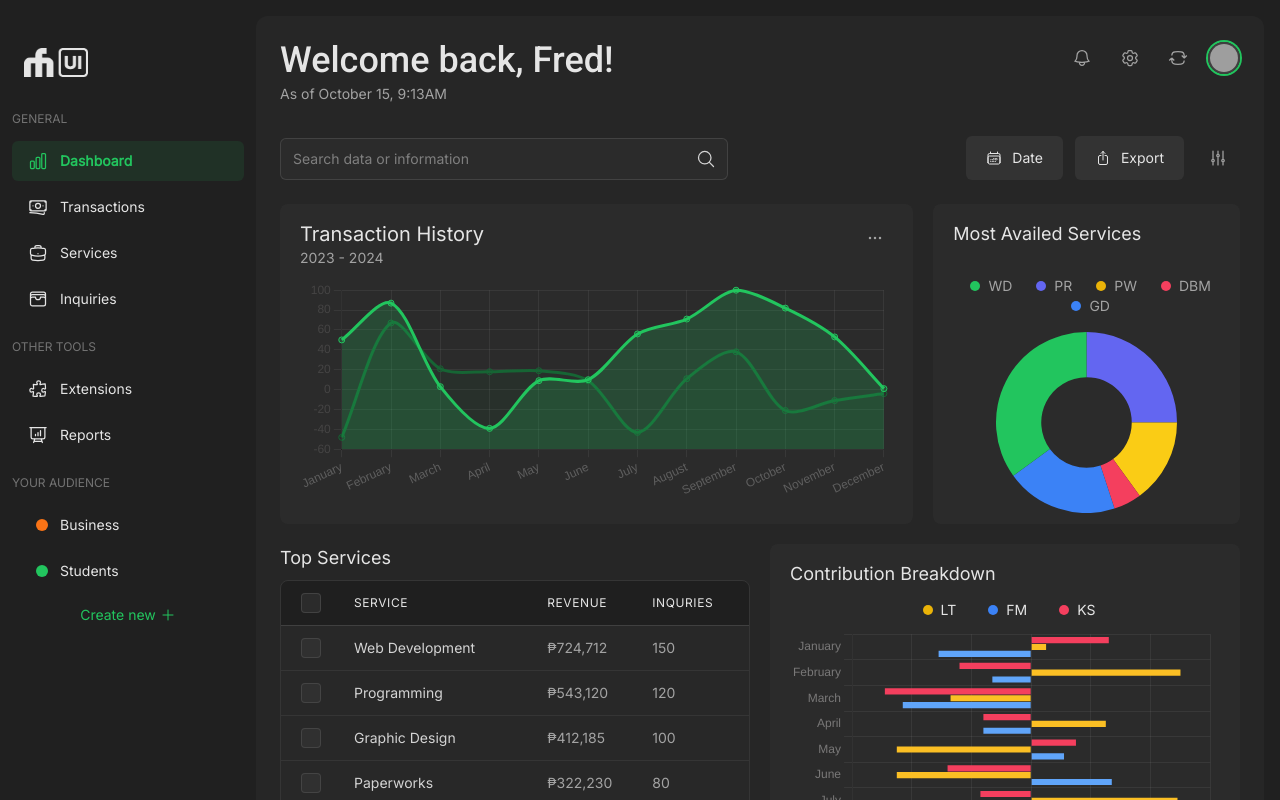
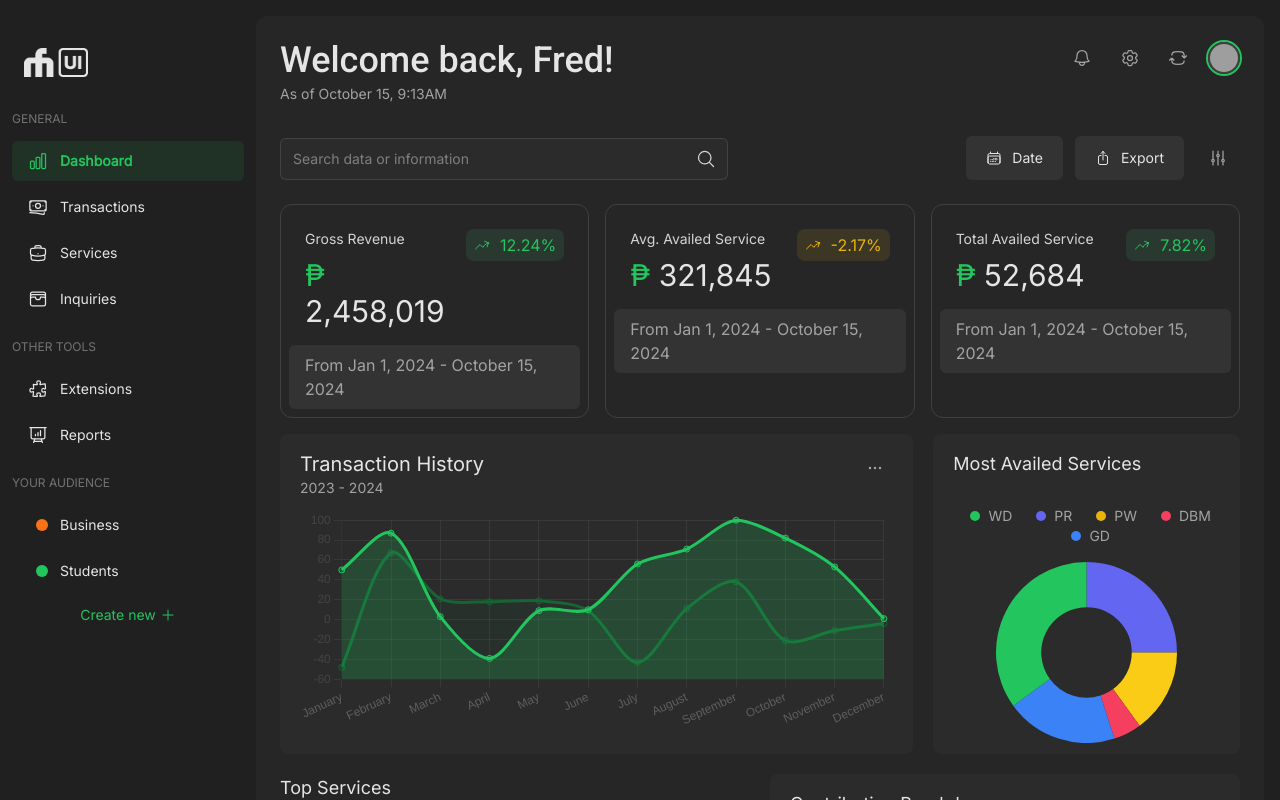
Before and after one commit to fwedwicc/FM-DailyUI, a React (Vite) app: page /#/day18 in a window 1280 px wide. Shown: the top 800 px of the page. Built offline with nearby package versions, Linux system fonts and the light colour scheme; grey boxes are pictures that could not be loaded; what @codaworks/react-glow would draw is missing.

Commit message:
"Updated Day18 component: added key to button, added new computations section with grid layout and containers"

```diff
--- a/src/pages/Day18.jsx
+++ b/src/pages/Day18.jsx
@@ -408,8 +408,8 @@ const Day18 = () => {
                   "M14.857 17.082a23.848 23.848 0 0 0 5.454-1.31A8.967 8.967 0 0 1 18 9.75V9A6 6 0 0 0 6 9v.75a8.967 8.967 0 0 1-2.312 6.022c1.733.64 3.56 1.085 5.455 1.31m5.714 0a24.255 24.255 0 0 1-5.714 0m5.714 0a3 3 0 1 1-5.714 0",
                   ['M9.594 3.94c.09-.542.56-.94 1.11-.94h2.593c.55 0 1.02.398 1.11.94l.213 1.281c.063.374.313.686.645.87.074.04.147.083.22.127.325.196.72.257 1.075.124l1.217-.456a1.125 1.125 0 0 1 1.37.49l1.296 2.247a1.125 1.125 0 0 1-.26 1.431l-1.003.827c-.293.241-.438.613-.43.992a7.723 7.723 0 0 1 0 .255c-.008.378.137.75.43.991l1.004.827c.424.35.534.955.26 1.43l-1.298 2.247a1.125 1.125 0 0 1-1.369.491l-1.217-.456c-.355-.133-.75-.072-1.076.124a6.47 6.47 0 0 1-.22.128c-.331.183-.581.495-.644.869l-.213 1.281c-.09.543-.56.94-1.11.94h-2.594c-.55 0-1.019-.398-1.11-.94l-.213-1.281c-.062-.374-.312-.686-.644-.87a6.52 6.52 0 0 1-.22-.127c-.325-.196-.72-.257-1.076-.124l-1.217.456a1.125 1.125 0 0 1-1.369-.49l-1.297-2.247a1.125 1.125 0 0 1 .26-1.431l1.004-.827c.292-.24.437-.613.43-.991a6.932 6.932 0 0 1 0-.255c.007-.38-.138-.751-.43-.992l-1.004-.827a1.125 1.125 0 0 1-.26-1.43l1.297-2.247a1.125 1.125 0 0 1 1.37-.491l1.216.456c.356.133.751.072 1.076-.124.072-.044.146-.086.22-.128.332-.183.582-.495.644-.869l.214-1.28Z', 'M15 12a3 3 0 1 1-6 0 3 3 0 0 1 6 0Z'],
                   "M19.5 12c0-1.232-.046-2.453-.138-3.662a4.006 4.006 0 0 0-3.7-3.7 48.678 48.678 0 0 0-7.324 0 4.006 4.006 0 0 0-3.7 3.7c-.017.22-.032.441-.046.662M19.5 12l3-3m-3 3-3-3m-12 3c0 1.232.046 2.453.138 3.662a4.006 4.006 0 0 0 3.7 3.7 48.656 48.656 0 0 0 7.324 0 4.006 4.006 0 0 0 3.7-3.7c.017-.22.032-.441.046-.662M4.5 12l3 3m-3-3-3 3"
-                ].map((button) => (
-                  <button className='size-9 shrink-0 flex justify-center items-center hover:bg-neutral-700/70 rounded-md focus:ring-2 focus:ring-neutral-700 text-neutral-400 z-50 transition duration-300 ease-in-out'>
+                ].map((button, index) => (
+                  <button className='size-9 shrink-0 flex justify-center items-center hover:bg-neutral-700/70 rounded-md focus:ring-2 focus:ring-neutral-700 text-neutral-400 z-50 transition duration-300 ease-in-out' key={index}>
                     <svg xmlns="http://www.w3.org/2000/svg" fill="none" viewBox="0 0 24 24" strokeWidth={1.5} stroke="currentColor" className="size-5">
                       {Array.isArray(button) ? (
                         button.map((d, i) => <path key={i} strokeLinecap="round" strokeLinejoin="round" d={d} />)
@@ -466,8 +466,41 @@ const Day18 = () => {
                 </button>
               </div>
             </div>
+            {/* Computations */}
+            <div className='grid grid-cols-1 md:grid-cols-3 gap-4 mt-6'>
+              {/* Container */}
+              {[
+                { title: "Gross Revenue", number: "2,458,019", percent: "12.24%", trending: true, date: "From Jan 1, 2024 - October 15, 2024" },
+                { title: "Avg. Availed Service", number: "321,845", percent: "-2.17%", trending: false, date: "From Jan 1, 2024 - October 15, 2024" },
+                { title: "Total Availed Service", number: "52,684", percent: "7.82%", trending: true, date: "From Jan 1, 2024 - October 15, 2024" },
+              ].map((container, index) => (
+                <div className='border border-neutral-700 p-2 rounded-xl' key={index}>
+                  <div className='flex justify-between items-start p-4'>
+                    <div className='space-y-2'>
+                      <p className="text-neutral-300 text-sm">
+                        {container.title}
+                      </p>
+                      <h3 className="text-neutral-200 text-2xl md:text-3xl">
+                        <span className='text-green-500'>₱</span> {container.number}
+                      </h3>
+                    </div>
+                    <span className={`flex items-center gap-2.5 ${container.trending ? 'text-green-500 bg-green-400/10' : 'text-yellow-500 bg-yellow-400/10'} px-2 py-1 rounded-lg`}>
+                      <svg xmlns="http://www.w3.org/2000/svg" fill="none" viewBox="0 0 24 24" strokeWidth={1.5} stroke="currentColor" className="shrink-0 size-4">
+                        <path strokeLinecap="round" strokeLinejoin="round" d="M2.25 18 9 11.25l4.306 4.306a11.95 11.95 0 0 1 5.814-5.518l2.74-1.22m0 0-5.94-2.281m5.94 2.28-2.28 5.941" />
+                      </svg>
+                      {container.percent}
+                    </span>
+                  </div>
+                  <div className='bg-neutral-700/50 py-2 px-4 rounded-md'>
+                    <p className="text-neutral-400">
+                      {container.date}
+                    </p>
+                  </div>
+                </div>
+              ))}
+            </div>
             {/* Main Content */}
-            <div className='grid md:grid-cols-3 grid-cols-1 gap-5 mt-6'>
+            <div className='grid md:grid-cols-3 grid-cols-1 gap-5 mt-4'>
               {/* Transaction Activity */}
               <div className='md:col-span-2 col-span-1 h-80 w-full'>
                 <div className='rounded-lg bg-neutral-700/20 w-full h-full py-4 px-5 space-y-3'>
```
